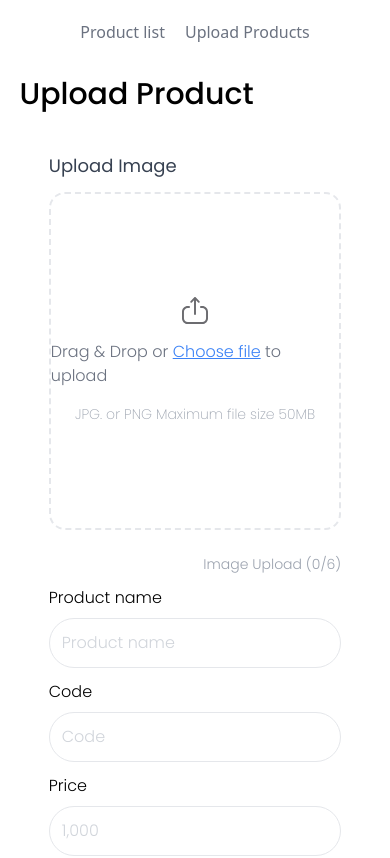
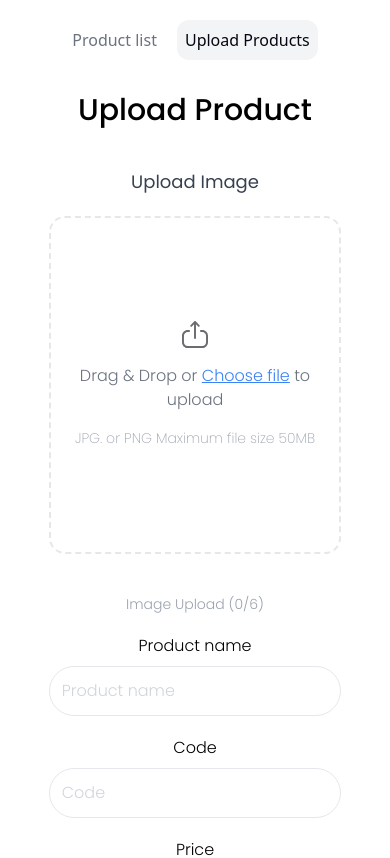
Before and after one commit to apiwatz-lee/MERN-Ecommerce-App, a React (Vite) app in the folder client/: page /upload in a window 390 px wide. Shown: the top 858 px of the page. Built offline with nearby package versions, Linux system fonts and the light colour scheme.

Commit message:
feat:make uploadProductPage responsive

```diff
--- a/client/src/App.jsx
+++ b/client/src/App.jsx
@@ -4,8 +4,6 @@ import {BrowserRouter,Routes,Route} from 'react-router-dom'
 import ProductListPage from './pages/ProductListPage'
 import UploadProductPage from './pages/UploadProductPage'
 import Navigator from './components/Navigator'
-
-
 
 function App() {
 
--- a/client/src/components/Button.jsx
+++ b/client/src/components/Button.jsx
@@ -4,7 +4,7 @@ const Button = ({type,title,onClick}) => {
 
   return    <button
                   type={type}
-                  className={`border p-3 rounded-full w-28 lg:w-56 ${title === 'ยืนยัน' ? `text-white bg-[#E04132]`:`bg-white text-[#E04132]`}`}
+                  className={`border p-3 rounded-full w-28 sm:w-56 ${title === 'ยืนยัน' ? `text-white bg-[#E04132]`:`bg-white text-[#E04132]`}`}
                   onClick={onClick}
                   >
                 {title}
--- a/client/src/components/Input.jsx
+++ b/client/src/components/Input.jsx
@@ -4,7 +4,7 @@ const Input = ({title,type,placeholder,value,onChange}) => {
 
   return (
     <div className='flex flex-col gap-2'>
-            <label name='product_name' className='font-light'>{title}</label>
+            <label name='product_name' className='font-light text-center sm:text-left'>{title}</label>
             <input
               type={type}
               className='border rounded-full p-3 placeholder:font-light placeholder:text-gray-300 outline-none text-gray-500'
--- a/client/src/components/Navigator.jsx
+++ b/client/src/components/Navigator.jsx
@@ -1,7 +1,9 @@
 import React from 'react';
-import {Link} from 'react-router-dom'
+import {Link, useLocation} from 'react-router-dom'
 
 export default function Navigator() {
+
+    const location = useLocation();
 
     const path = [
         {id:1,name:'Product list',path:'/products'},
@@ -9,12 +11,18 @@ export default function Navigator() {
     ]
 
     const link = path.map((item)=>{
-        return <Link to={item.path} key={item.id} className='text-gray-500 hover:text-gray-800 duration-500'>{item.name}</Link>
+        return <Link
+                    to={item.path}
+                    key={item.id}
+                    className={`text-gray-500 hover:text-gray-800 duration-500
+                            ${location.pathname === item.path ? 'text-gray-950 underline-offset-8 bg-gray-100 p-2 rounded-xl':null}`}>{item.name}</Link>
     })
+
+
 
     return (
         <nav className='mt-2'>
-            <ul className='flex justify-center items-center gap-5 p-3'>
+            <ul className='flex justify-center items-center gap-5 p-3 group text-gray-900'>
                 {link}
             </ul>
         </nav>
--- a/client/src/components/ProductList.jsx
+++ b/client/src/components/ProductList.jsx
@@ -10,6 +10,7 @@ const ProductList = ({keyword}) => {
 
     try {
       const result = await axios.get(`http://localhost:4000/products?keyword=${keyword}`)
+      console.log('fetch data')
       setProducts(result.data)
     } catch (error) {
       console.log(error);
--- a/client/src/pages/UploadProductPage.jsx
+++ b/client/src/pages/UploadProductPage.jsx
@@ -70,31 +70,34 @@ const UploadProductPage = () => {
 
   return (
     <main className='font-poppins w-screen flex flex-col items-center gap-5'>
-      <h1 className='text-3xl font-medium w-[90vw] pt-5'>Upload Product</h1>
+      <h1 className='text-3xl font-medium w-[90vw] pt-5 text-center sm:text-left'>Upload Product</h1>
       <section className='flex flex-col justify-center items-center w-[75%]'>
 
-        <form onSubmit={handleSubmit} className='flex flex-col gap-3 w-full py-5'>
-          <h2 className='text-gray-700 text-lg'>Upload Image</h2>
+        <form onSubmit={handleSubmit} className='flex flex-col gap-5 w-full py-5'>
+          <h2 className='text-gray-700 text-lg text-center sm:text-left'>Upload Image</h2>
 
           {avatars.length < 6 &&
              <div {...getRootProps()} className={`border-2 border-dashed flex flex-col justify-center items-center min-h-[40vh] rounded-2xl ${isDragActive && !isDragReject ? 'border-green-500':isDragReject ? 'border-red-500':null}`}>
 
-             <input {...getInputProps()} />
+             <input {...getInputProps()}/>
              {isDragActive && !isDragReject && <p className='font-bold text-3xl text-green-800'>"Drop it like it's hot!" 🥳</p>}
-             {!isDragActive && <label htmlFor='upload' className='flex flex-col justify-center items-center gap-4'>
+
+             {!isDragActive &&
+              <label htmlFor='upload' className='flex flex-col justify-center items-center gap-4'>
                  <svg xmlns="http://www.w3.org/2000/svg" width="26" height="27" viewBox="0 0 26 27" fill="none">
                      <path fillRule="evenodd" clipRule="evenodd" d="M6.9784 8.92341C7.5166 8.92341 7.9534 9.36533 7.9534 9.90984C7.9534 10.4543 7.5166 10.8963 6.9784 10.8963H5.7655C3.6608 10.8963 1.95 12.6271 1.95 14.7552V21.1669C1.95 23.2963 3.6608 25.0271 5.7655 25.0271H20.2345C22.3379 25.0271 24.05 23.2963 24.05 21.1669V14.7433C24.05 12.6219 22.3444 10.8963 20.2488 10.8963H19.0229C18.4847 10.8963 18.0479 10.4543 18.0479 9.90984C18.0479 9.36533 18.4847 8.92341 19.0229 8.92341H20.2488C23.4195 8.92341 26 11.5342 26 14.7433V21.1669C26 24.384 23.413 27 20.2345 27H5.7655C2.587 27 0 24.384 0 21.1669V14.7552C0 11.5394 2.587 8.92341 5.7655 8.92341H6.9784ZM13.6898 0.279159L17.4806 4.13017C17.8602 4.51685 17.8589 5.14027 17.478 5.52432C17.0958 5.90837 16.4796 5.90836 16.1 5.52169L13.9737 3.36306L13.9745 17.7972H12.0245L12.0237 3.36306L9.90028 5.52169C9.71048 5.71634 9.45958 5.81235 9.20998 5.81235C8.96168 5.81235 8.71208 5.71634 8.52228 5.52432C8.14138 5.14027 8.13878 4.51685 8.51968 4.13017L12.3092 0.279159C12.6745 -0.0930529 13.3245 -0.0930529 13.6898 0.279159Z" fill="#6C6C70"/>
                  </svg>
-                 <p className='font-light text-gray-500'>Drag & Drop or <span className='text-blue-500 underline cursor-pointer'>Choose file</span> to upload</p>
-                 <p className='font-extralight text-sm text-gray-400'>JPG. or PNG Maximum file size 50MB</p>
+                 <p className='font-light text-gray-500 text-center'>Drag & Drop or <span className='text-blue-500 underline cursor-pointer'>Choose file</span> to upload</p>
+                 <p className='font-extralight text-sm text-gray-400 text-center'>JPG. or PNG Maximum file size 50MB</p>
                </label>}
+
              {isDragReject && <p className='font-bold text-3xl text-red-800 text-center'>😯 Oh! You can drag one image at a time, <br/> and the uploaded files must be in JPG or PNG format.</p>}
 
              </div>
           }
 
 
-          <div className='flex gap-10 justify-center'>
+          <div className='flex flex-col sm:flex-row justify-center items-center gap-3 sm:gap-10'>
             {avatars.map((file)=>{
                 return (
                 <div key={file.id} className='relative flex flex-col justify-center items-center w-32'>
@@ -112,13 +115,13 @@ const UploadProductPage = () => {
             )}
 
 
-          <h3 className='text-right text-gray-400 text-sm font-light'>Image Upload ({avatars.length}/6)</h3>
+          <h3 className='text-center sm:text-right text-gray-400 text-sm font-light'>Image Upload ({avatars.length}/6)</h3>
 
           <Input title='Product name' type='text' placeholder='Product name' value={name} onChange={(e)=>{setName(e.target.value)}}/>
           <Input title='Code' type='text' placeholder='Code' value={code} onChange={(e)=>{setCode(e.target.value)}}/>
           <Input title='Price' type='number' placeholder='1,000' value={price} onChange={(e)=>{setPrice(e.target.value)}}/>
 
-          <div className='flex justify-center gap-5 p-10'>
+          <div className='flex justify-center gap-5 py-5 sm:p-10'>
             <Button type='reset' title='ยกเลิก' onClick={()=>navigate('/products')}/>
             <Button type='submit' title='ยืนยัน' onClick={handleSubmit}/>
           </div>
```
